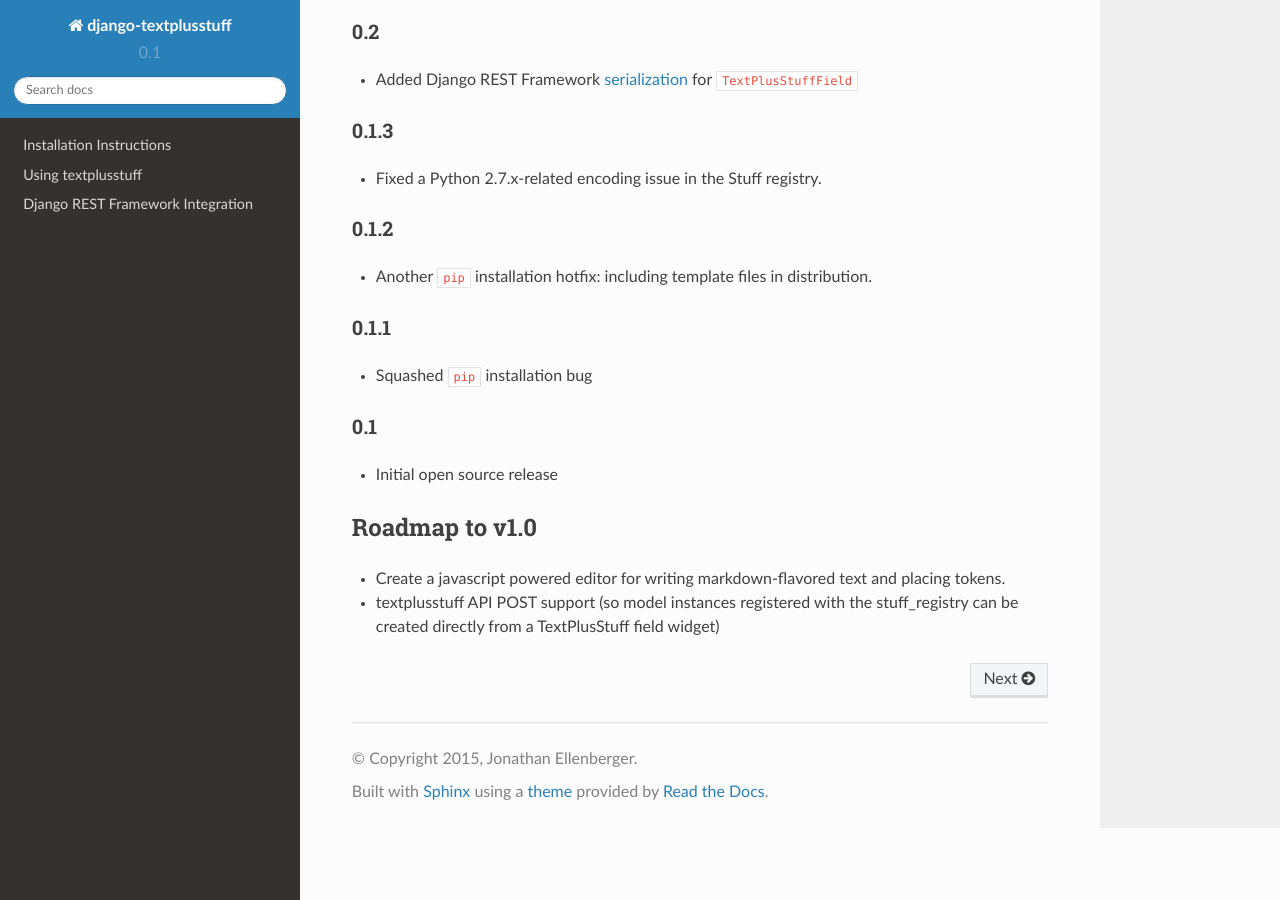
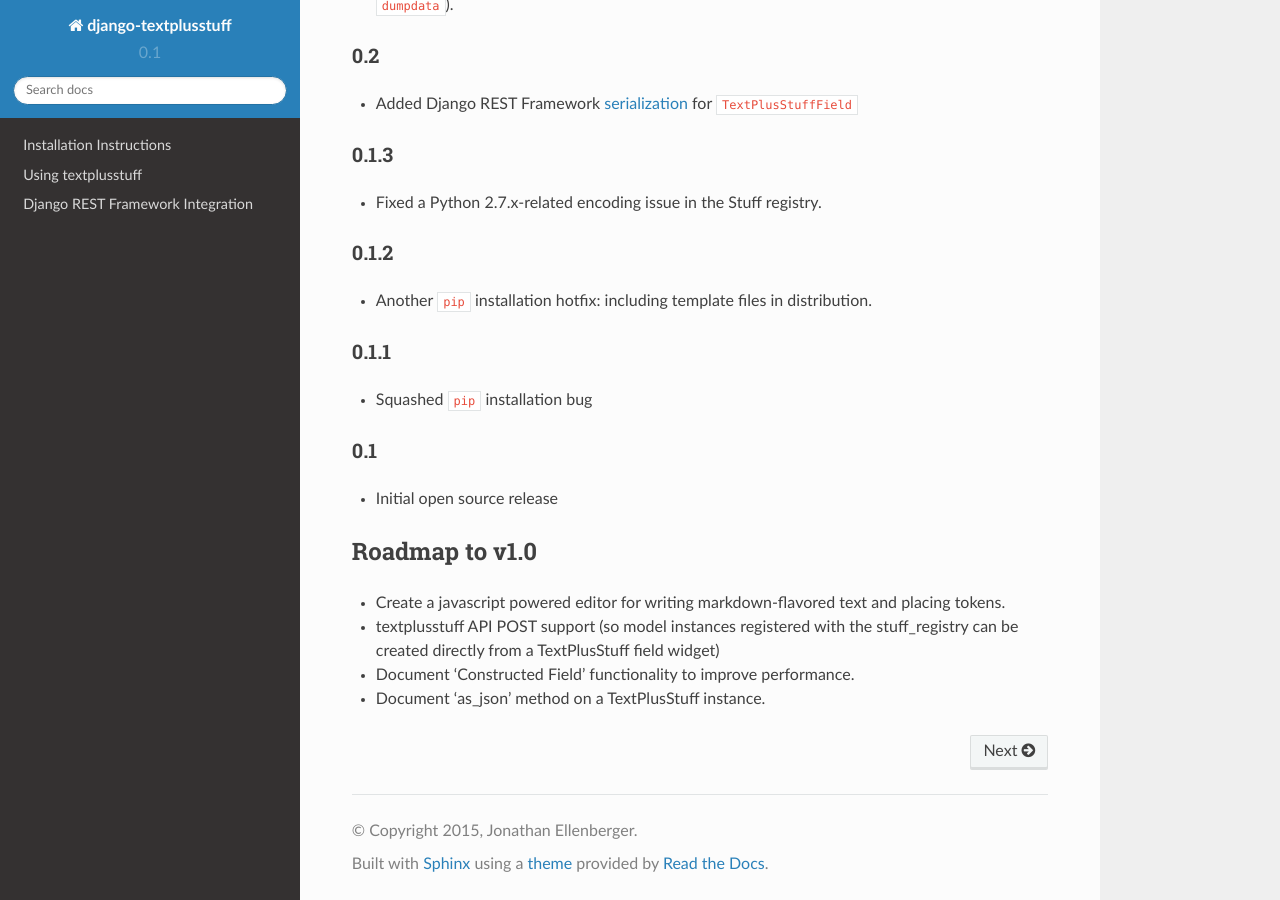
Before and after one commit to WGBH/django-textplusstuff, a Sphinx documentation site: the page built from docs/index.rst, in a window 1280 px wide and 900 px high, scrolled down 2711 px. Built offline with Sphinx 7.4.7 and the Read the Docs theme 2.0.0, drawn with Linux system fonts in a browser that asks for light colours; some of the changed text lies outside the part shown.

Commit message:
Minor documentation additions
Includes:
* Note on DRF 3.3.x compatibility
* Two more bullet points to 1.0 Roadmap

```diff
--- a/docs/index.rst
+++ b/docs/index.rst
@@ -157,3 +158,5 @@
 
 -  Create a javascript powered editor for writing markdown-flavored text and placing tokens.
 -  textplusstuff API POST support (so model instances registered with the stuff_registry can be created directly from a TextPlusStuff field widget)
+-  Document 'Constructed Field' functionality to improve performance.
+-  Document 'as_json' method on a TextPlusStuff instance.
```
Also changed, not shown: other parts of docs/index.rst (+1 -0 lines).
